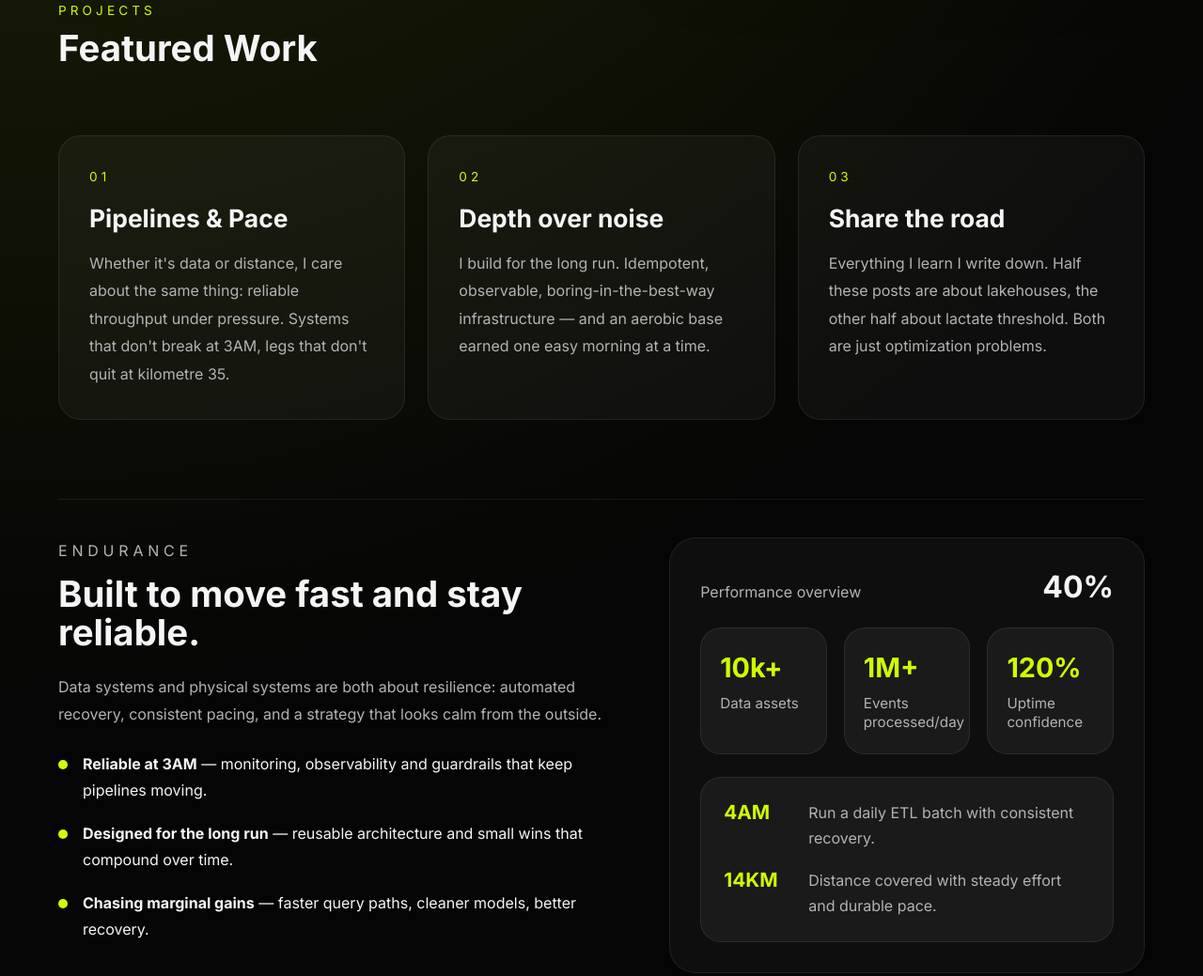
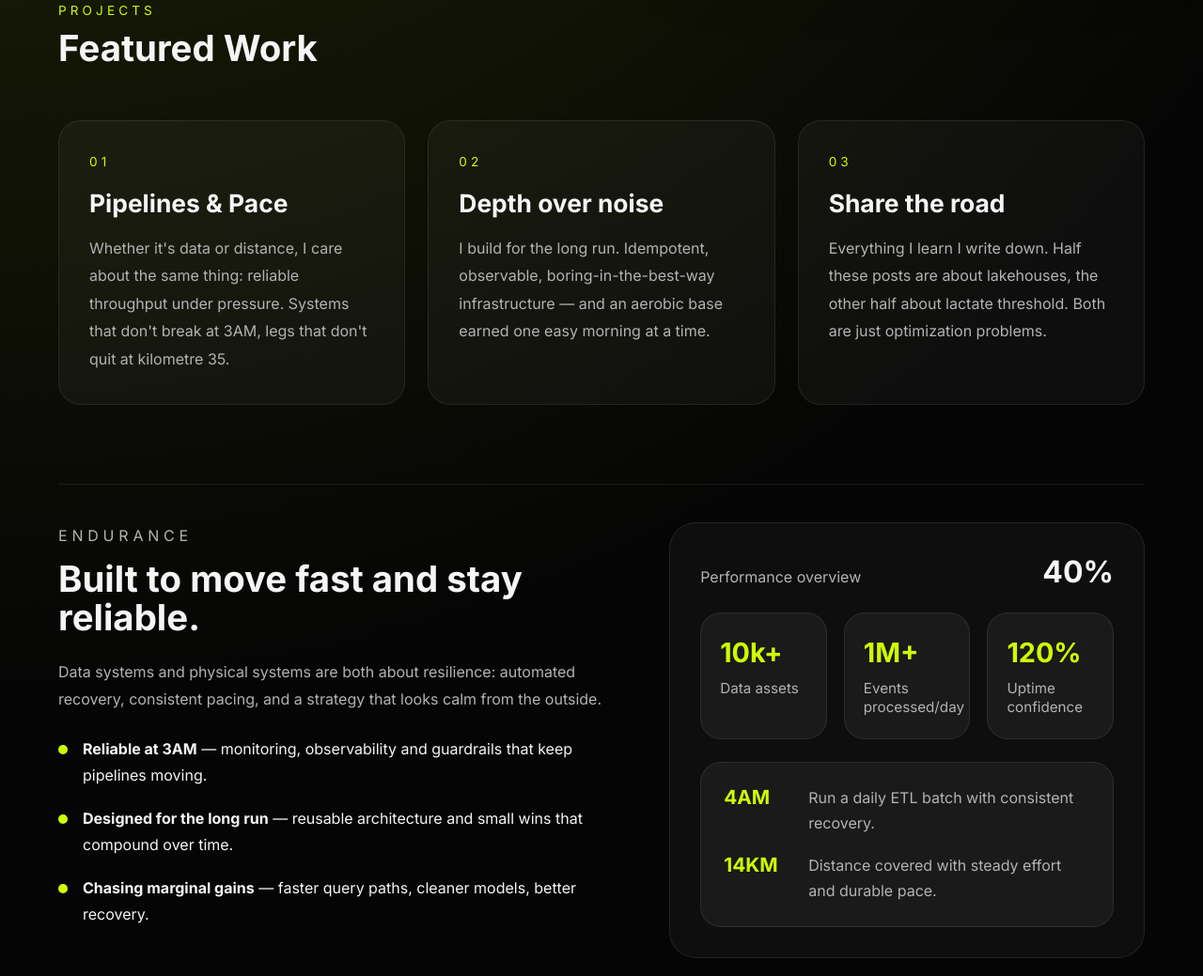
Before and after one commit to DebankanSarkar7/portfolio, a website: page index.html in a window 1280 px wide. Shown: the part 856-1895 px from the top of the page at 94% size. Drawn offline with Linux system fonts and the light colour scheme; no server answers.

Commit message:
Reduce gap between Projects title and cards, fix CSS syntax

```diff
--- a/css/style.css
+++ b/css/style.css
@@ -301,7 +301,7 @@
 }
 
 .work-section .feature-grid {
-  margin-top: 32px;
+  margin-top: 24px;
 }
 
 .feature-grid {
@@ -574,6 +574,10 @@
   display: flex;
   justify-content: space-between;
   align-items: flex-start;
+}
+
+.work-section .section-header {
+  margin-bottom: 32px;
 }
 
 .section-header > div {
@@ -1981,6 +1985,7 @@
   }
 }
 
+@media (max-width: 480px) {
   .hero h1 {
     font-size: clamp(3rem, 10vw, 4.6rem);
   }
--- a/public/css/style.css
+++ b/public/css/style.css
@@ -301,7 +301,7 @@
 }
 
 .work-section .feature-grid {
-  margin-top: 32px;
+  margin-top: 24px;
 }
 
 .feature-grid {
@@ -574,6 +574,10 @@
   display: flex;
   justify-content: space-between;
   align-items: flex-start;
+}
+
+.work-section .section-header {
+  margin-bottom: 32px;
 }
 
 .section-header > div {
@@ -1981,6 +1985,7 @@
   }
 }
 
+@media (max-width: 480px) {
   .hero h1 {
     font-size: clamp(3rem, 10vw, 4.6rem);
   }
```
